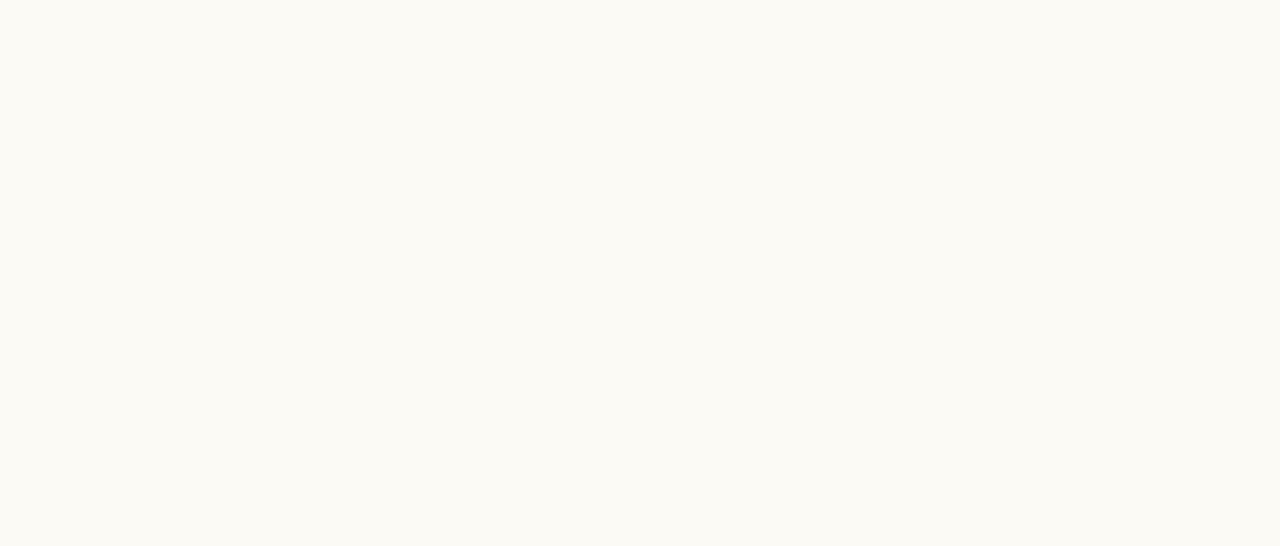
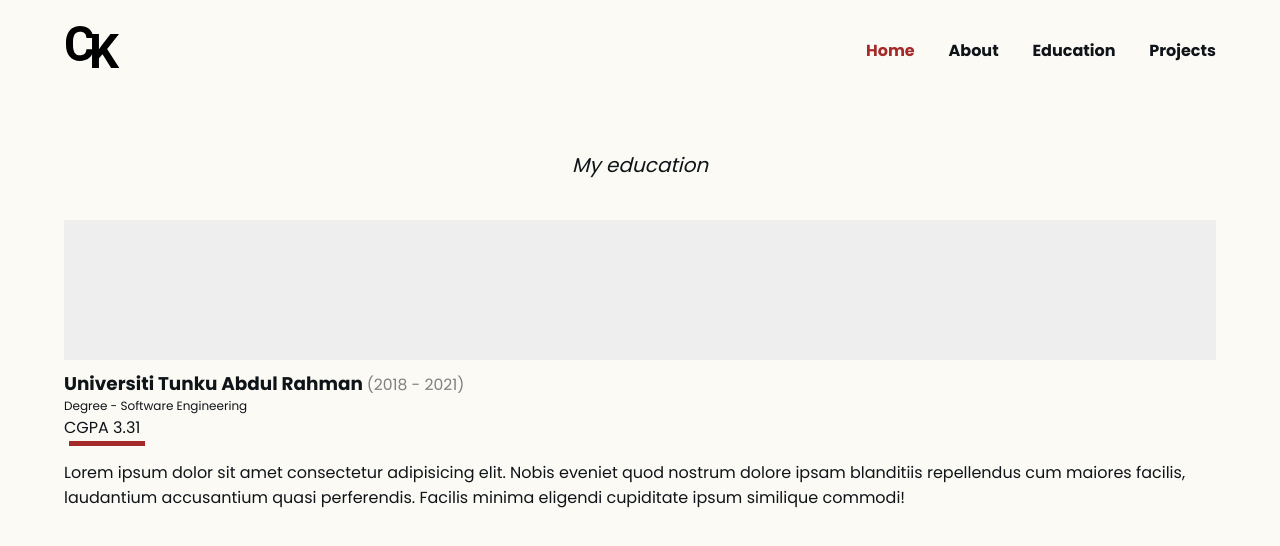
Before and after one commit to data-miner00/portfolio, a Nuxt app: page /education in a window 1280 px wide. Before the commit this address had no page. Shown: the top 546 px of the page. Built offline with nearby package versions, Linux system fonts and the light colour scheme.

Commit message:
feat: Education page first draft

```diff
--- /dev/null
+++ b/pages/education.vue
@@ -0,0 +1,83 @@
+<template>
+  <div class="education">
+    <div class="wrap">
+      <div class="education__label">
+        <h1>My education</h1>
+      </div>
+      <div class="education__school">
+        <div class="education__school__img"></div>
+        <div class="education__school__content">
+          <div class="education__school__content__name">
+            <h2>Universiti Tunku Abdul Rahman <span>(2018 - 2021)</span></h2>
+          </div>
+
+          <div class="education__school__content__field">
+            Degree - Software Engineering
+          </div>
+          <div class="education__school__content__result">CGPA 3.31</div>
+          <p>
+            Lorem ipsum dolor sit amet consectetur adipisicing elit. Nobis
+            eveniet quod nostrum dolore ipsam blanditiis repellendus cum maiores
+            facilis, laudantium accusantium quasi perferendis. Facilis minima
+            eligendi cupiditate ipsum similique commodi!
+          </p>
+        </div>
+      </div>
+    </div>
+  </div>
+</template>
+
+<script lang="ts">
+import Vue from 'vue'
+
+export default Vue.extend({
+  head: () => ({
+    title: 'Education',
+  }),
+  layout: 'detailPage',
+})
+</script>
+
+<style lang="sass" scoped>
+.education
+  padding: 50px 0
+
+  &__label
+    text-align: center
+    padding-bottom: 40px
+    h1
+      font-style: italic
+      font-size: 1.25em
+      font-weight: normal
+
+  &__school
+    padding: 0 5%
+    &__img
+      width: 100%
+      height: 140px
+      background: #eee
+    &__content
+      margin-top: 10px
+      p
+        margin: 20px 0 25px
+      &__name
+        h2
+          font-size: 1.15em
+          span
+            color: gray
+            font-size: .85em
+            font-weight: normal
+      &__field
+        font-size: 0.75em
+      &__result
+        position: relative
+        width: fit-content
+        &::before
+          content: ''
+          position: absolute
+          bottom: -6px
+          left: 5px
+          right: -5px
+          height: 5px
+          background: brown
+</style>
```
